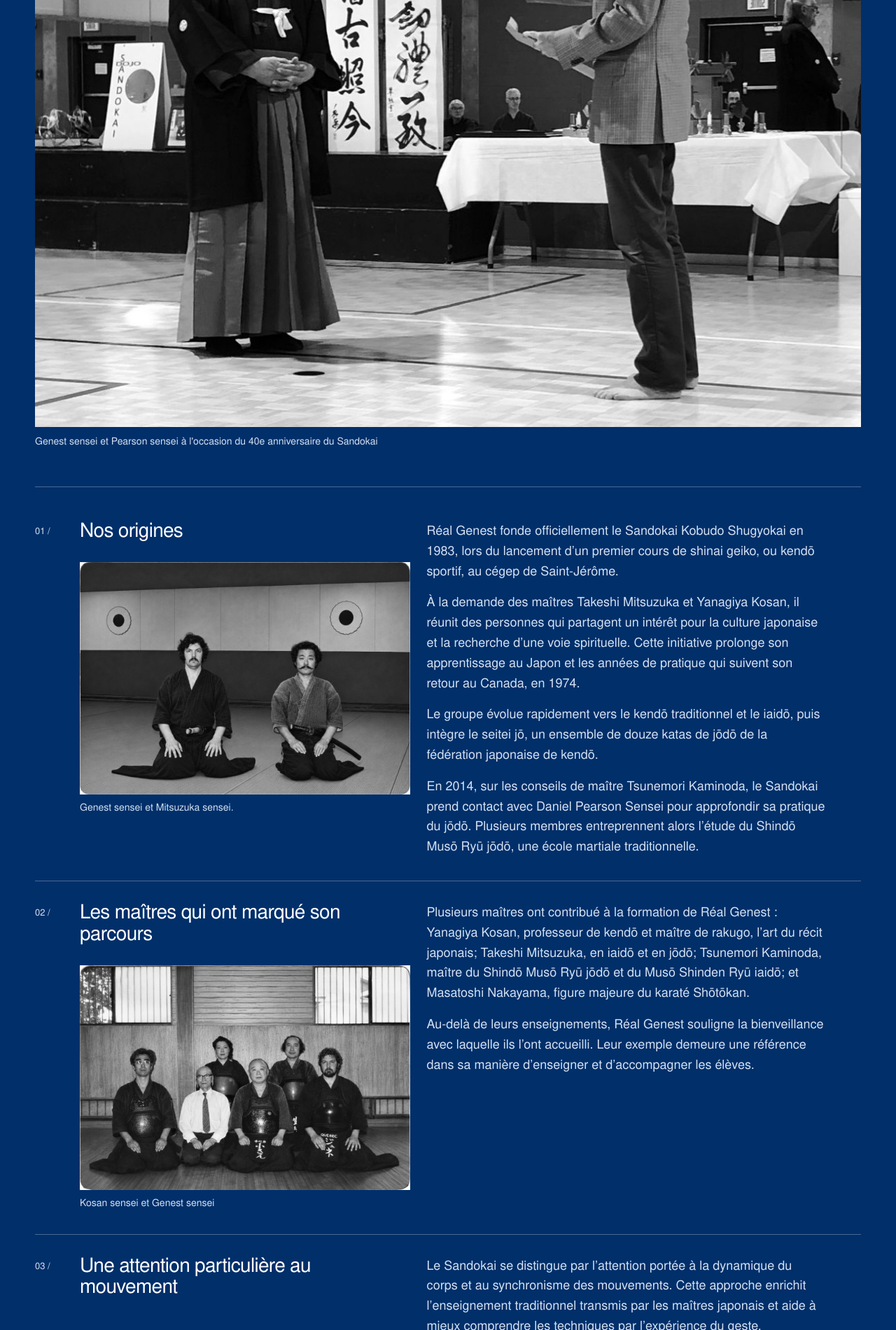
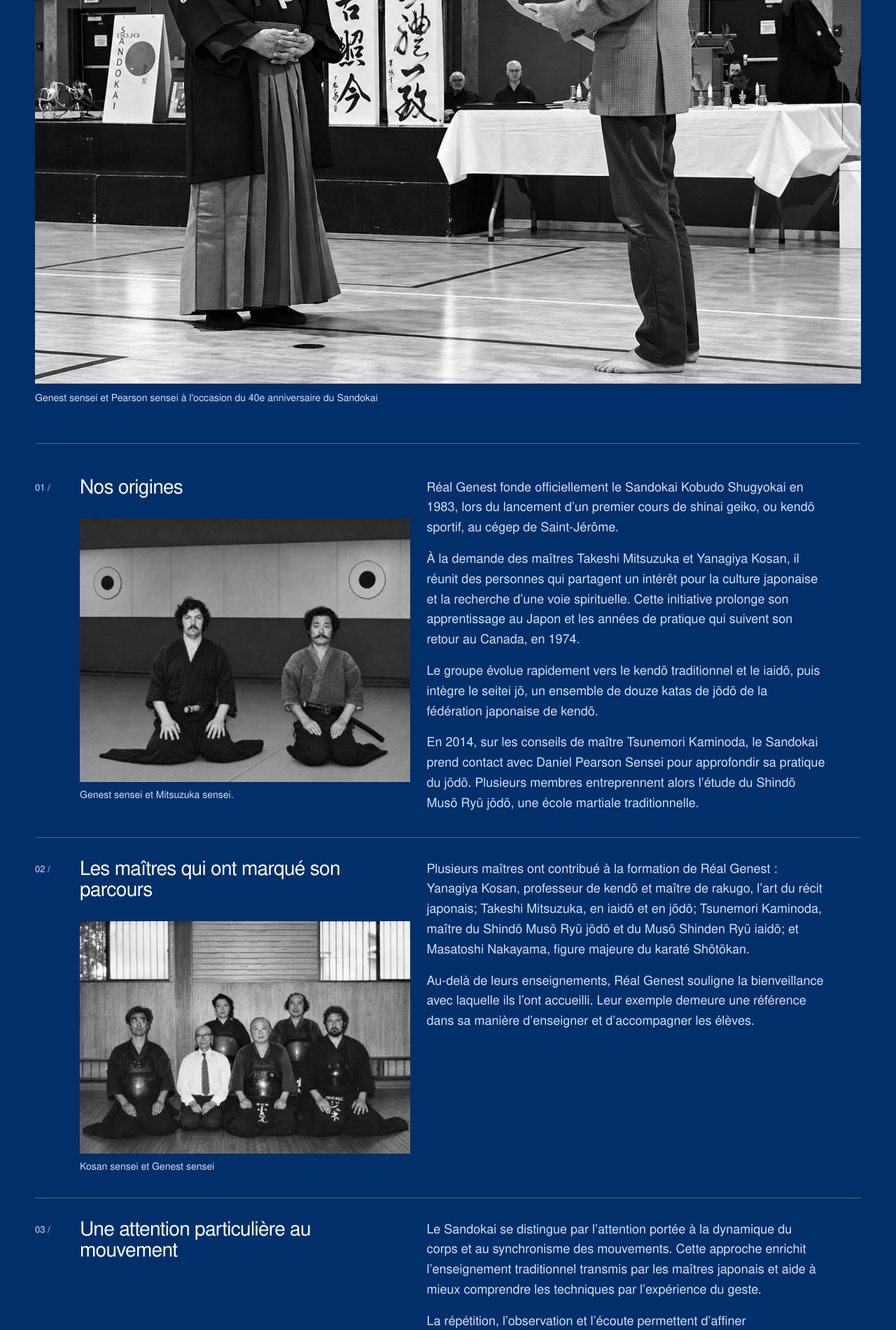
Before and after one commit to morandarchi-prog/sandokai_WEB-test, a plain HTML site: page apropos.html in a window 1280 px wide. Shown: the part 1243-3143 px from the top of the page at 70% size. Drawn offline with Linux system fonts and the light colour scheme.

Commit message:
Add files via upload

```diff
--- a/apropos.html
+++ b/apropos.html
@@ -42,7 +42,7 @@
 <p class="lead">Le Sandokai est né d’une volonté : transmettre un enseignement reçu des maîtres japonais tout en poursuivant une recherche personnelle à travers les arts martiaux. Son histoire est celle de rencontres et de liens entre maîtres et élèves, avec une même aspiration : faire vivre une tradition ancienne au service de l’individu d’aujourd’hui.</p>
 </section>
 <figure class="about-photo wrap">
-<img src="assets/images/apropos-genest-pearson-40e.jpg" alt="Genest sensei et Pearson sensei à l'occasion du 40e anniversaire du Sandokai" width="1200" height="960" loading="lazy" decoding="async">
+<img src="assets/images/apropos-genest-pearson-40e-v2.jpg" alt="Genest sensei et Pearson sensei à l'occasion du 40e anniversaire du Sandokai" width="1451" height="1084" loading="lazy" decoding="async">
 <figcaption>Genest sensei et Pearson sensei à l'occasion du 40e anniversaire du Sandokai</figcaption>
 </figure>
 <section class="study wrap page-sections" aria-label="Sections">
@@ -51,7 +51,7 @@
 <div class="origins-visual">
 <h2>Nos origines</h2>
 <figure>
-<img src="assets/images/apropos-genest-mitsuzuka.jpg" alt="Genest sensei et Mitsuzuka sensei." width="1200" height="845" loading="lazy" decoding="async">
+<img src="assets/images/apropos-genest-mitsuzuka-v2.jpg" alt="Genest sensei et Mitsuzuka sensei." width="1051" height="839" loading="lazy" decoding="async">
 <figcaption>Genest sensei et Mitsuzuka sensei.</figcaption>
 </figure>
 </div>
@@ -67,7 +67,7 @@
 <div class="origins-visual">
 <h2>Les maîtres qui ont marqué son parcours</h2>
 <figure>
-<img src="assets/images/apropos-kosan-genest.jpg" alt="Kosan sensei et Genest sensei" width="1200" height="817" loading="lazy" decoding="async">
+<img src="assets/images/apropos-kosan-genest-v2.jpg" alt="Kosan sensei et Genest sensei" width="1141" height="802" loading="lazy" decoding="async">
 <figcaption>Kosan sensei et Genest sensei</figcaption>
 </figure>
 </div>
```
Also changed, not shown: en/about.html (+3 -3 lines), assets/images/apropos-genest-mitsuzuka-v2.jpg (added), assets/images/apropos-genest-pearson-40e-v2.jpg (added), assets/images/apropos-kosan-genest-v2.jpg (added).
